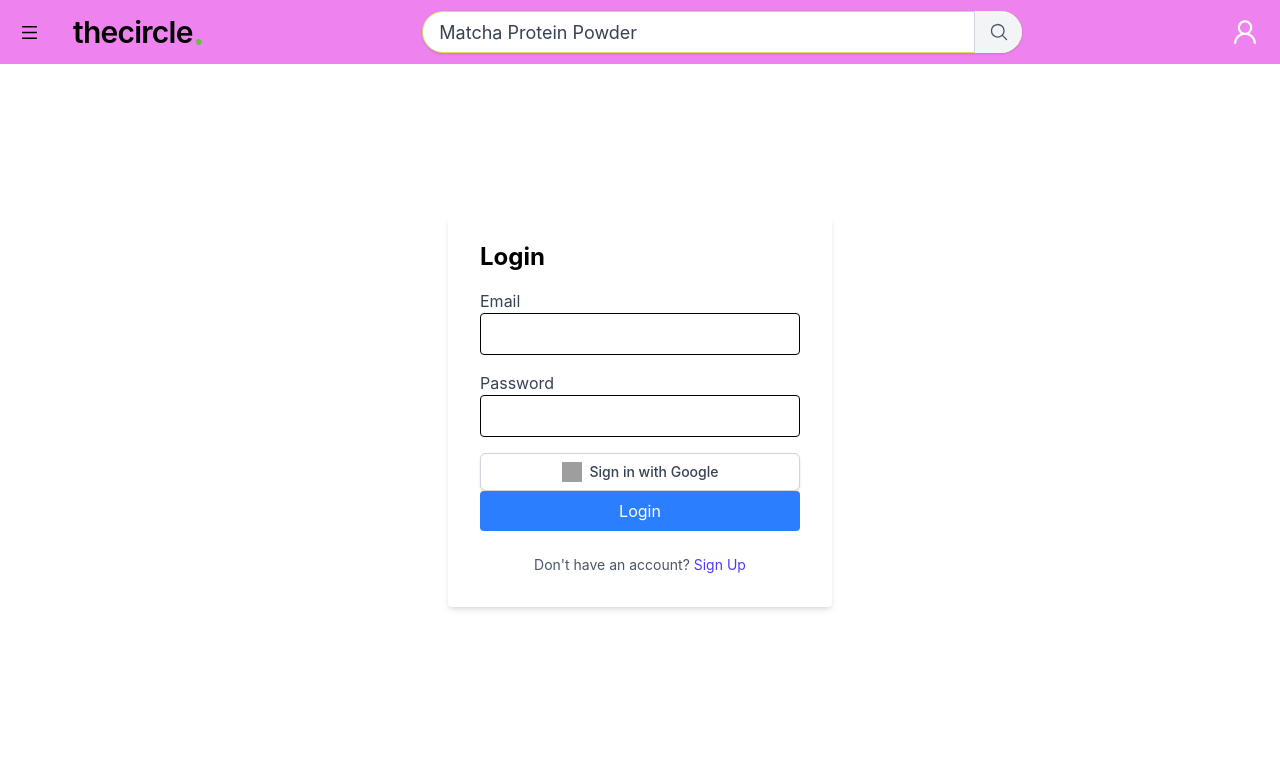
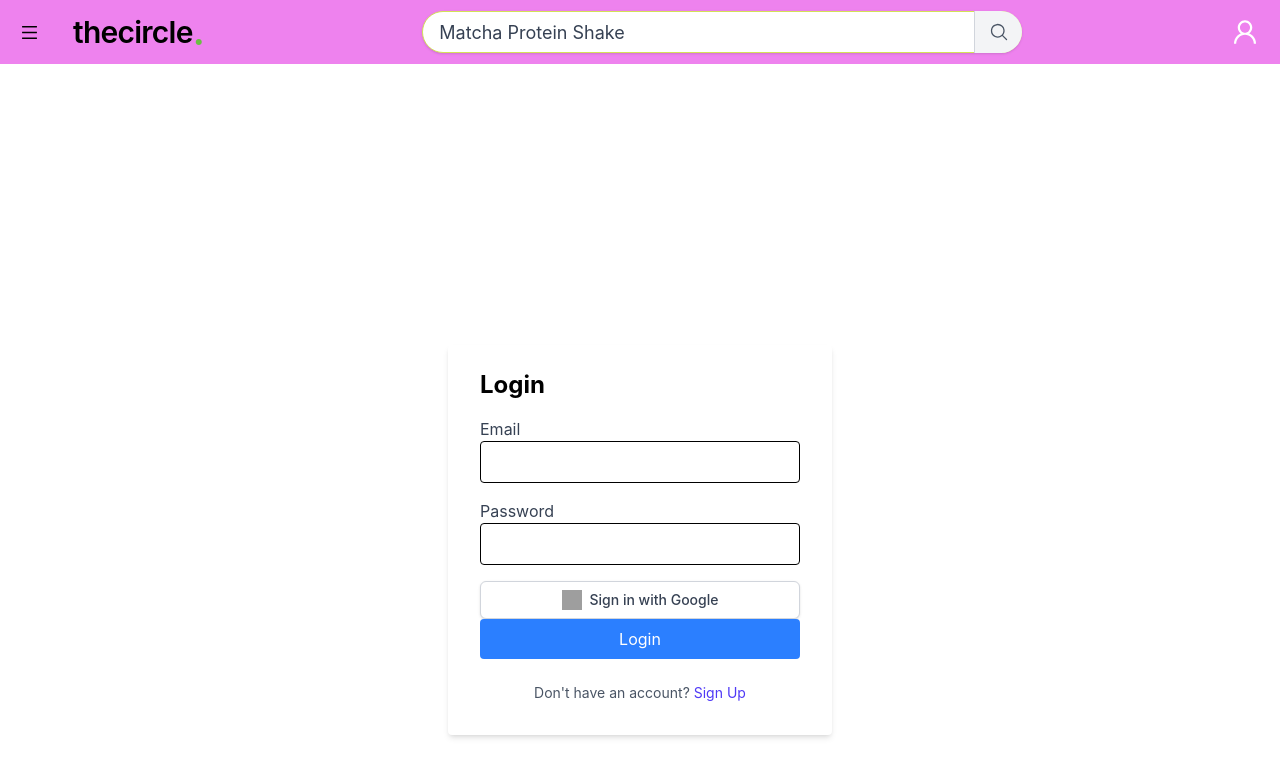
Before and after one commit to DianaFarhat/The-Circle, a React (Create React App) app in the folder frontend/: page /login in a window 1280 px wide. Shown: the top 776 px of the page. Built offline with nearby package versions, Linux system fonts and the light colour scheme; grey boxes are pictures that could not be loaded.

Commit message:
Fix main-section/nav overlay

```diff
--- a/frontend/src/App.jsx
+++ b/frontend/src/App.jsx
@@ -16,7 +16,7 @@ function App() {
   <Provider store={store}>
   <ToastContainer />
    <Navigation/>
-   <main className='py-3'>
+   <main className='py-3 mt-16'>
     <Outlet/>
    </main>
    </Provider>
--- a/frontend/src/pages/Auth/Navigation.jsx
+++ b/frontend/src/pages/Auth/Navigation.jsx
@@ -75,7 +75,7 @@ setIsLoggedIn(false);
   };
 
   return (
-    <div className="top-nav-bar text-white flex justify-between items-center px-4 py-2 h-16 fixed w-full z-50">
+    <div className="top-nav-bar text-white flex justify-between items-center px-4 py-2 h-16 w-full z-50">
     {/* Left Side (Logo & Menu) */}
     <div className="flex items-center space-x-6">
       <button onClick={() => setSidebarOpen(!sidebarOpen)} className="text-black focus:outline-none">
@@ -98,7 +98,7 @@ setIsLoggedIn(false);
       <input
         className="w-full bg-white placeholder-gray-700 text-black text-lg border border-gray-300 rounded-full pl-4 pr-14 py-2 transition duration-200 ease-in-out
         focus:outline-none focus:border-blue-500 hover:border-gray-400 shadow-sm"
-        placeholder="Matcha Protein Powder"
+        placeholder="Matcha Protein Shake"
         style={{
           height: "42px", // Ensures input and button are the same height
           borderColor: colorPalette.citrusZest, // Default border color
```
